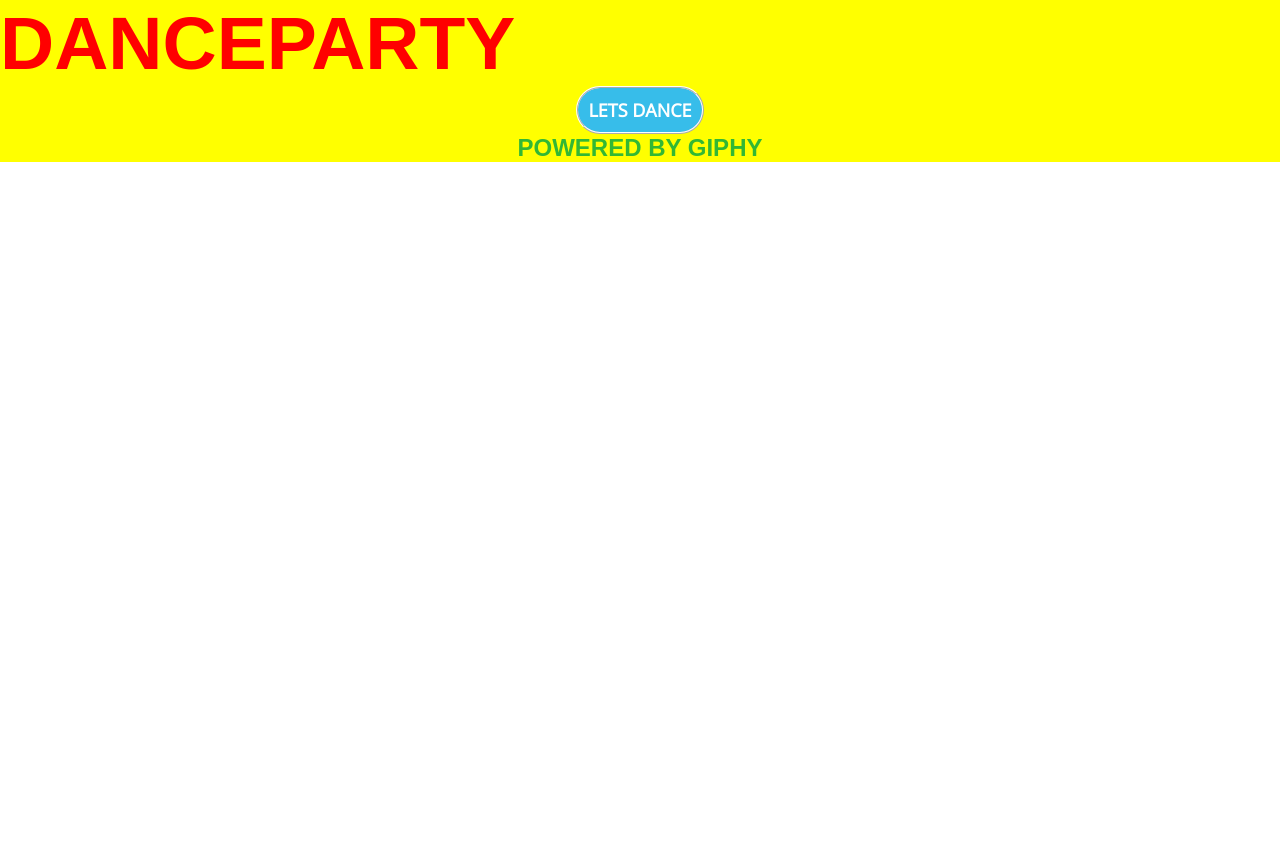
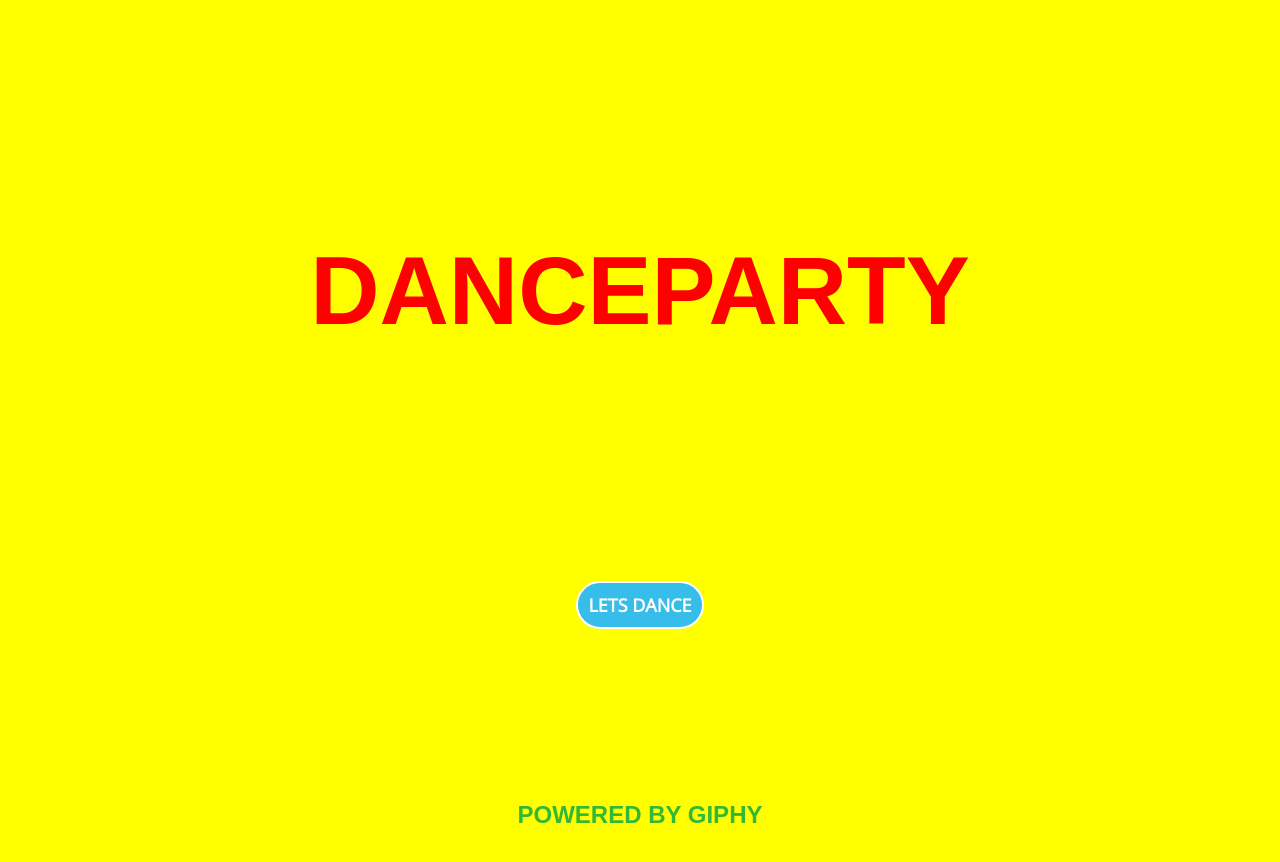
Before and after one commit to thethomasmiller/dance-party, a React (Create React App) app: page / in a window 1280 px wide. Shown: the top 862 px of the page. Before the commit the page ends 800 px from the top, so only its background shows below. Built offline with nearby package versions, Linux system fonts and the light colour scheme; no server answers; a web font is replaced by a local one.

Commit message:
Flexbox update

```diff
--- a/src/App.css
+++ b/src/App.css
@@ -2,9 +2,8 @@
 .header{
   display: flex;
   font-family: 'Francois One', sans-serif;
-  font-size: 75px;
+  font-size: 300%;
   margin: auto;
-  min-width: 320px;
 }
 
 /* Home */
@@ -13,13 +12,14 @@
   display: flex;
   flex-direction: column;
   background-color: yellow;
+  height: 1000px;
 }
 
 .lets-dance-button{
   display: flex;
   background-color: rgb(55,189,234);
   color: white;
-  border: 2px ridge white;
+  border: 2px solid white;
   border-radius: 500px;
   font-family: 'Open Sans', sans-serif;
   font-size: large;
@@ -34,22 +34,30 @@
 .container{
   display:flex;
   flex-direction: column;
-  min-width: 320px;
+  margin: auto;
 }
 
 .control-panel{
+  justify-content: space-around;
   display: flex;
-  justify-content: center;
-  padding: 10px;
+  margin: auto;
+  align-items: center;
+  width: 600px;
+
 }
 
 .lights-button{
   font-family: "Open Sans", sans-serif;
-  margin: auto;
   border: 1px solid #aaa;
   border-radius: 5px;
+  margin-bottom: 20px;
   padding:10px 5px;
   width: 75px;
+
+}
+
+.lights-button:active{
+  background-color: yellow;
 }
 
 .disco{
@@ -80,10 +88,16 @@
 .refresh-button{
   font-family: "Open Sans", sans-serif;
   margin: auto;
+  margin-bottom: 20px;
   border: 1px solid #aaa;
   border-radius: 5px;
   padding:10px 5px;
   width: 75px;
+
+}
+
+.refresh-button:active{
+  background-color: yellow;
 }
 
 .boombox{
@@ -93,7 +107,7 @@
 .guest-container{
   display:flex;
   flex-wrap: wrap;
-  max-width: 700px;
+  max-width: 600px;
   margin:auto;
   padding: 10px;
 
@@ -138,6 +152,7 @@
 .footer{
   display: flex;
   margin: auto;
+  background-color: yellow;
   font-family: 'Francois One', sans-serif;
 }
 
--- /dev/null
+++ b/src/Boombox.js
@@ -0,0 +1,9 @@
+import React from 'react'
+
+export default function Boombox() {
+  return (
+    <div className="boombox">
+       <iframe  width="280" height="157" src="https://www.youtube.com/embed/Tsna_zk8X1E" frameborder="0" allow="accelerometer; autoplay; encrypted-media; gyroscope; picture-in-picture" allowfullscreen></iframe>
+    </div>
+  )
+}
--- a/src/Disco.js
+++ b/src/Disco.js
@@ -15,17 +15,6 @@
         width: "150px"
       }
     }
-      const ballOff = {
-      style: {
-      backgroundImage: "url()",
-      backgroundSize: "none",
-      backgroundPosition: "none",
-      height: "0px",
-      width: "0px"
-      }
-    }
-
-
     updateDiscoBall(ballOn)
   }
   return (<>
--- a/src/Header.js
+++ b/src/Header.js
@@ -9,8 +9,8 @@
   }
   render() {
     return (
-      <div>
-        <Link to="/" style={{ textDecoration: "none" }}><h1 style={{ color: "red", textDecoration: "none" }} className="header">DANCEPARTY</h1></Link>
+      <div className="header">
+        <Link to="/" style={{ textDecoration: "none" }}><h1 style={{ color: "red", textDecoration: "none" }} >DANCEPARTY</h1></Link>
       </div>
     )
   }
--- a/src/Party.js
+++ b/src/Party.js
@@ -5,6 +5,7 @@
 import Disco from "./Disco"
 import Refresh from "./Refresh"
 import './App.css'
+import Boombox from './Boombox'
 
 
 export default function Party(props) {
@@ -28,14 +29,16 @@
   return (<>
     <div style={lights.style} className="container" >
       <Header />
+
       <div className="control-panel">
         <button onClick={handleLights} className="lights-button">
           Lights
         </button>
-        <Disco />
+        <Disco/>
         <Refresh/>
       </div>
-      <iframe className="boombox" width="280" height="157" src="https://www.youtube.com/embed/Tsna_zk8X1E" frameborder="0" allow="accelerometer; autoplay; encrypted-media; gyroscope; picture-in-picture" allowfullscreen></iframe>
+
+      <Boombox/>
       <div className="guest-container">
         <Guest gif={props} className="guest" style={lights.style} />
         <Guest />
```
